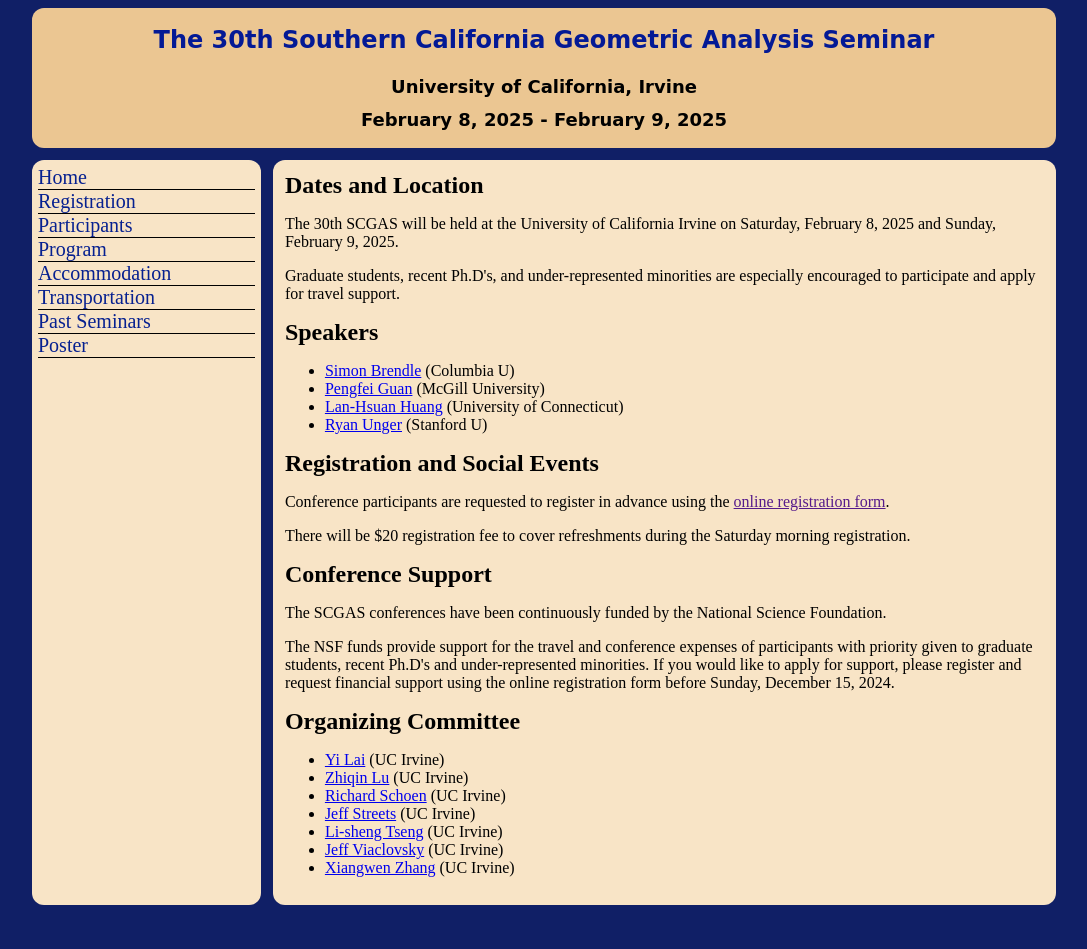
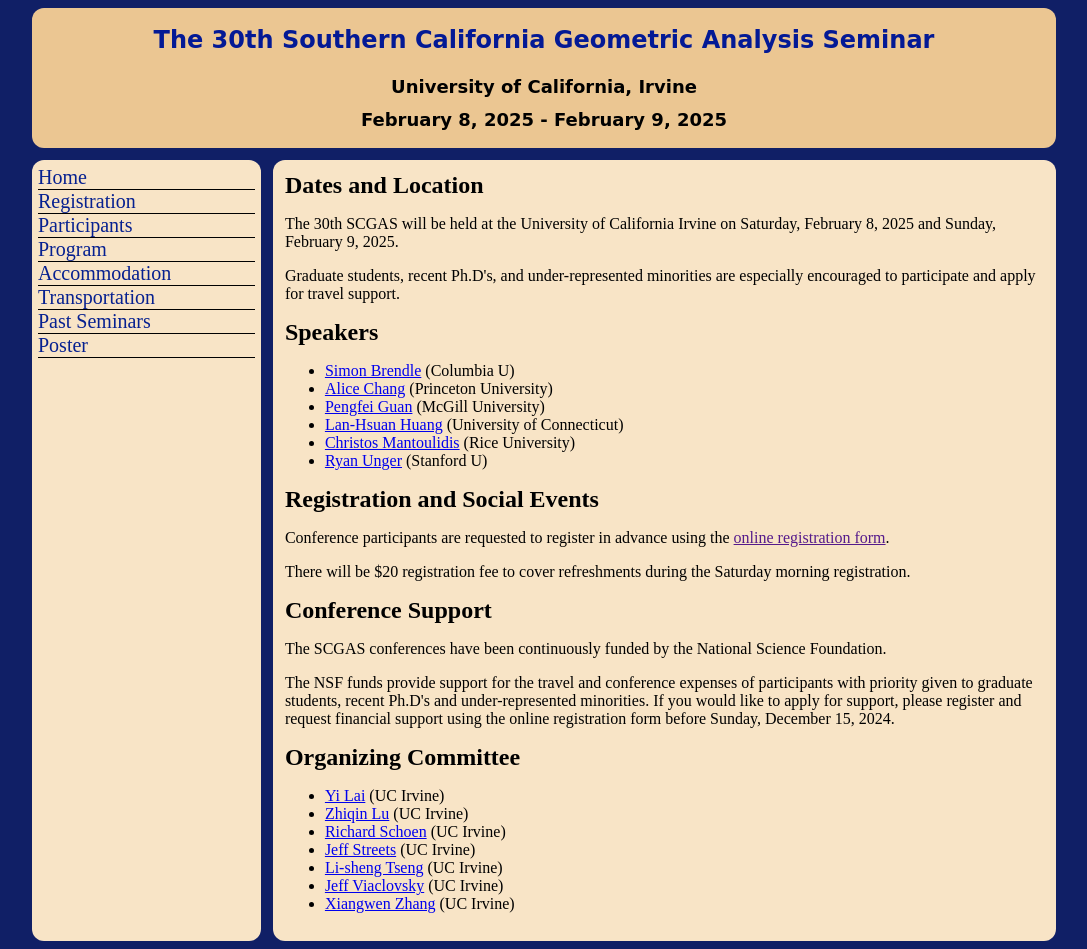
Before and after one commit to Geometry-Discovery-Project-UCI/scgas.math.uci.edu, a Vue app: page / in a window 1280 px wide. Shown: the whole page, without its empty margins (96-1183 px from the left). Before the commit the page ends 913 px from the top, so only its background shows below. Built offline with nearby package versions, Linux system fonts and the light colour scheme.

Commit message:
Added two new speakers, 3rd edits.

```diff
--- a/src/config.json
+++ b/src/config.json
@@ -6,8 +6,10 @@
     },
     "speakers": [
         "Simon Brendle",
+        "Alice Chang",
         "Pengfei Guan",
         "Lan-Hsuan Huang",
+        "Christos Mantoulidis",
         "Ryan Unger"
     ],
     "registrationUrl": "",
--- a/src/participants.ts
+++ b/src/participants.ts
@@ -54,6 +54,12 @@
   institute: Institute.COLUMBIA,
 };
 
+export const ALICE_CHANG: Participant = {
+  name: "Alice Chang",
+  link: "mailto:syachang@math.princeton.edu",
+  institute: Institute.PRINCETON_UNIVERSITY,
+};
+
 export const LANHSUAN_HUANG: Participant = {
   name: "Lan-Hsuan Huang",
   link: "mailto:lan-hsuan.huang@uconn.edu",
@@ -66,6 +72,12 @@
   institute: Institute.MCGILL,
 };
 
+export const CHRISTOS_MANTOULIDIS: Participant = {
+  name: "Christos Mantoulidis",
+  link: "mailto:christos.mantoulidis@rice.edu",
+  institute: Institute.RICE,
+};
+
 export const RYAN_UNGER: Participant = {
   name: "Ryan Unger",
   link: "mailto:runger@stanford.edu",
--- a/src/types/index.ts
+++ b/src/types/index.ts
@@ -61,6 +61,7 @@
   UVU = "Utah Valley University",
   UT_AUSTIN = "UT Austin",
   UC_RIVERSIDE = "UC Riverside",
+  RICE = "Rice University",
 }
 
 export interface Participant {
```
